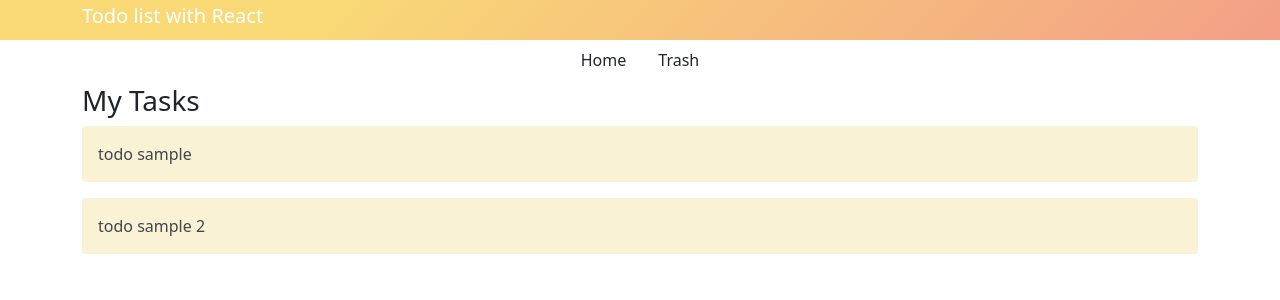
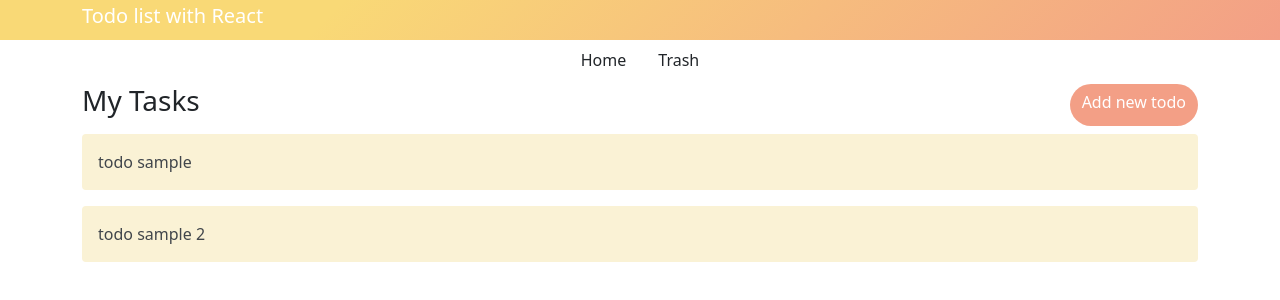
Before and after one commit to assisfery/todo-list-react, a React (Create React App) app: page / in a window 1280 px wide. Shown: the top 300 px of the page. Built offline with nearby package versions, Linux system fonts and the light colour scheme.

Commit message:
add todo modal

```diff
--- a/src/index.css
+++ b/src/index.css
@@ -17,7 +17,16 @@ header{
   background-image: linear-gradient(315deg, #f39f86 0%, #f9d976 74%);
 }
 
-.alert-secondary {
+.alert-secondary{
   background-color: #faf2d5 !important;
   border: none !important;
 }
+
+.btn-primary{
+  background-color: #f39f86 !important;
+  border: none !important;
+}
+
+.modal-header {
+  border: none !important;
+}
--- a/src/pages/Home.js
+++ b/src/pages/Home.js
@@ -1,8 +1,14 @@
 import { useEffect, useState } from "react";
+import { Modal } from 'react-bootstrap';
 
 function Home(){
 
     const [ todos, setTodos ] = useState([]);
+
+    const [show, setShow] = useState(false);
+
+    const handleClose = () => setShow(false);
+    const handleShow = () => setShow(true);
 
     useEffect(() => {
 
@@ -20,7 +26,11 @@ function Home(){
     return (
         <main>
             <div className="container py-1">
-                <h3>My Tasks</h3>
+                <div className="d-flex justify-content-between mb-2">
+                    <h3>My Tasks</h3>
+                    <a href="#/" className="btn btn-primary rounded-pill" onClick={handleShow}>Add new todo</a>
+                </div>
+                <div>
                 {
                     todos.map(
                         (t) =>
@@ -29,6 +39,18 @@ function Home(){
                             </div>
                     )
                 }
+                </div>
+
+                <Modal show={show} onHide={handleClose}>
+                    <Modal.Header closeButton>
+                        <Modal.Title>Add new todo</Modal.Title>
+                    </Modal.Header>
+
+                    <Modal.Body>
+                        <p>Modal body text goes here.</p>
+                    </Modal.Body>
+                </Modal>
+
             </div>
         </main>
     );
```
